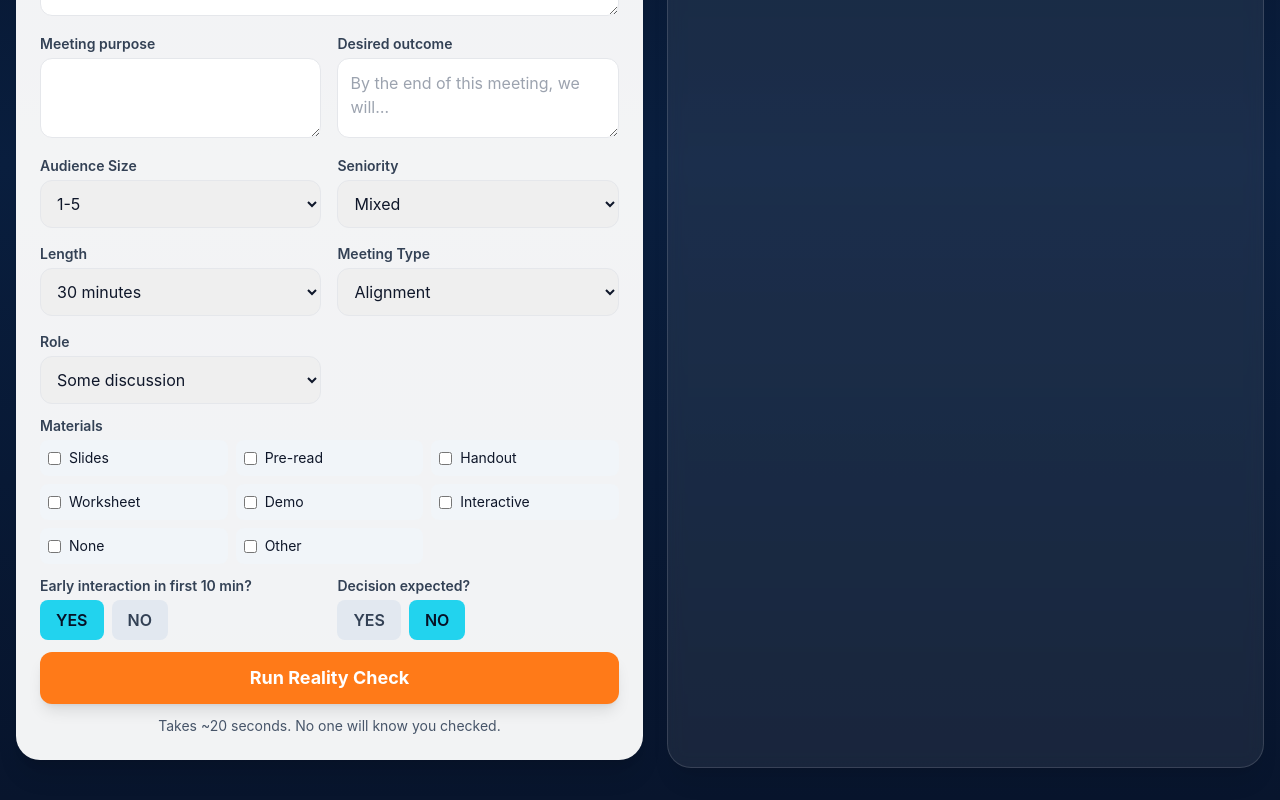
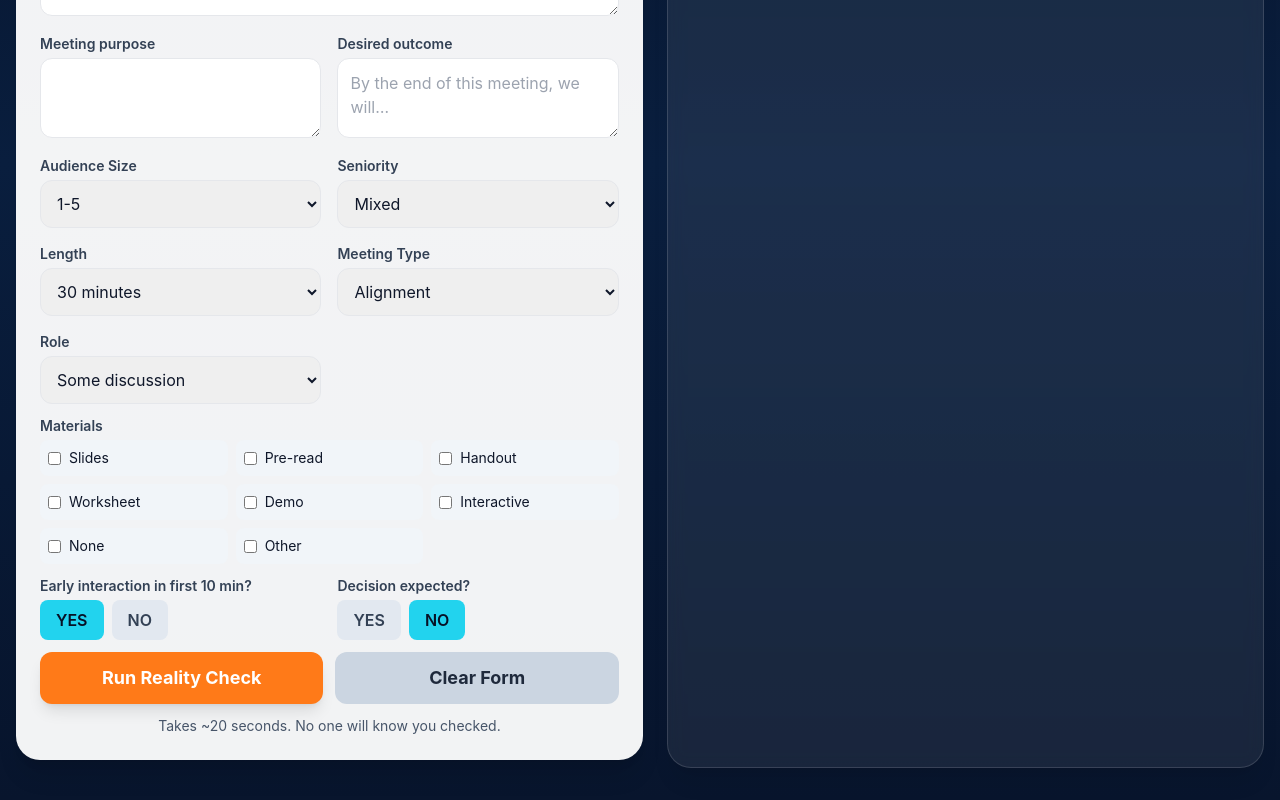
Before and after one commit to benjaparke/rate_my_meeting, a React (Vite) app: page / in a window 1280 px wide. Shown: the part 474-1274 px from the top of the page. Built offline with nearby package versions, Linux system fonts and the light colour scheme; the HTML template or start-up script is replaced by a standard one.

Commit message:
Add clear form action and widen desktop layout

```diff
--- a/src/App.jsx
+++ b/src/App.jsx
@@ -179,7 +179,7 @@ const riskColor = useMemo(() => {
 
   return (
     <div className="min-h-screen bg-gradient-to-b from-navy via-[#0a1f3f] to-[#08152d] px-4 py-10">
-      <div className="mx-auto max-w-7xl space-y-8">
+      <div className="mx-auto max-w-[1400px] xl:max-w-[1600px] space-y-8">
         <header className="rounded-3xl border border-teal/30 bg-white/5 p-8 shadow-2xl backdrop-blur">
           <h1 className="text-4xl font-black tracking-tight text-white md:text-5xl">Meeting Reality Check</h1>
           <p className="mt-2 text-lg text-teal">Stress-test your agenda before people start checking out.</p>
@@ -216,7 +216,19 @@ const riskColor = useMemo(() => {
                 <Toggle label="Decision expected?" value={form.decisionRequired} onChange={(val) => setForm({ ...form, decisionRequired: val })} />
               </DoubleRow>
 
-              <button onClick={evaluate} disabled={isAnalyzing} className="w-full rounded-xl bg-orange py-3 text-lg font-bold text-white shadow-lg transition hover:translate-y-[-1px] hover:brightness-110 disabled:cursor-not-allowed disabled:opacity-70">{isAnalyzing ? 'Analyzing...' : 'Run Reality Check'}</button>
+              <div className="flex gap-3">
+                <button onClick={evaluate} disabled={isAnalyzing} className="w-full rounded-xl bg-orange py-3 text-lg font-bold text-white shadow-lg transition hover:translate-y-[-1px] hover:brightness-110 disabled:cursor-not-allowed disabled:opacity-70">{isAnalyzing ? 'Analyzing...' : 'Run Reality Check'}</button>
+                <button
+                  type="button"
+                  onClick={() => {
+                    setForm(defaultForm)
+                    setResult(null)
+                  }}
+                  className="w-full rounded-xl bg-slate-300 py-3 text-lg font-bold text-slate-800 hover:bg-slate-400"
+                >
+                  Clear Form
+                </button>
+              </div>
               <p className="text-center text-sm text-slate-600">Takes ~20 seconds. No one will know you checked.</p>
             </div>
           </div>
```
